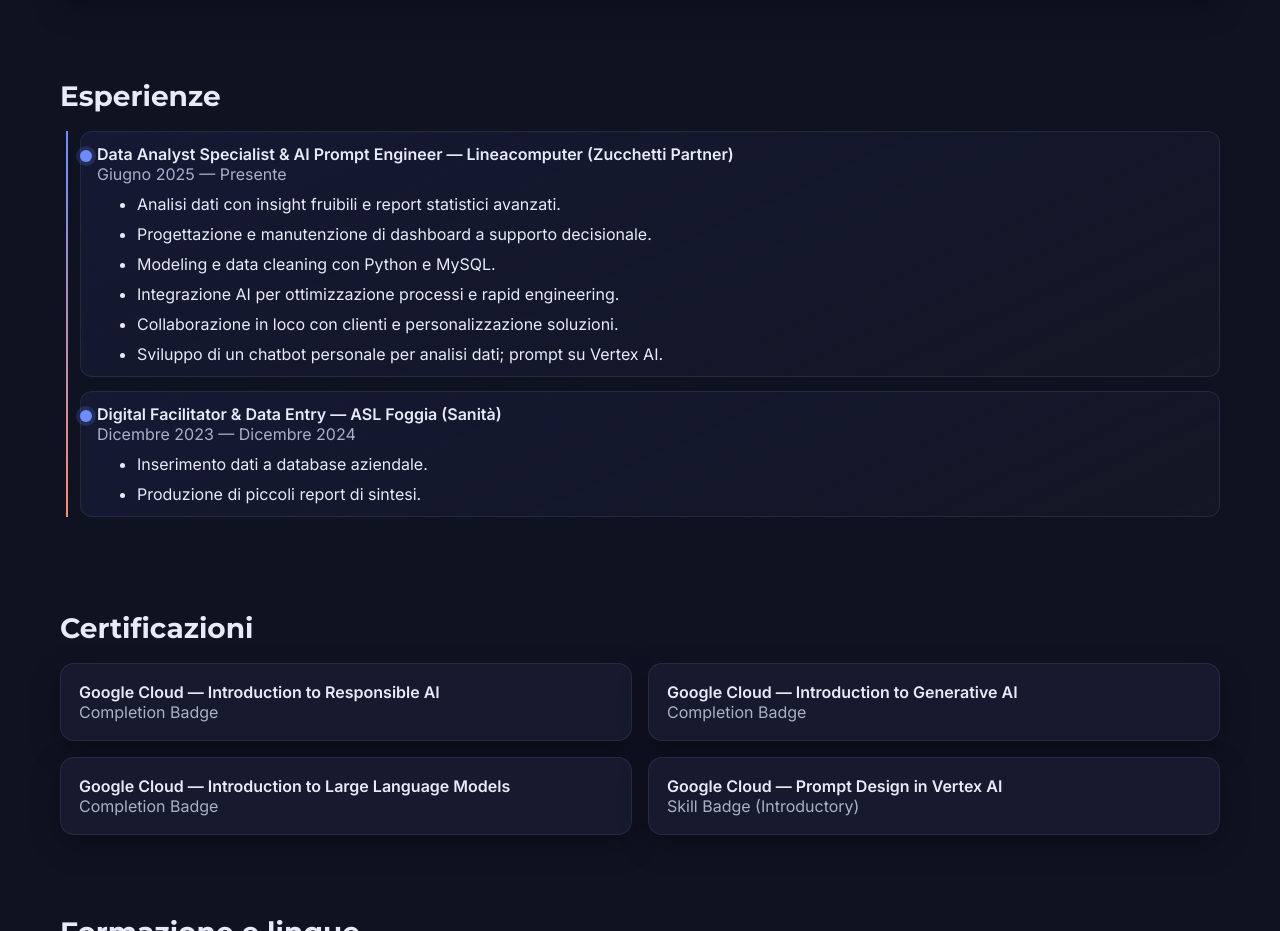
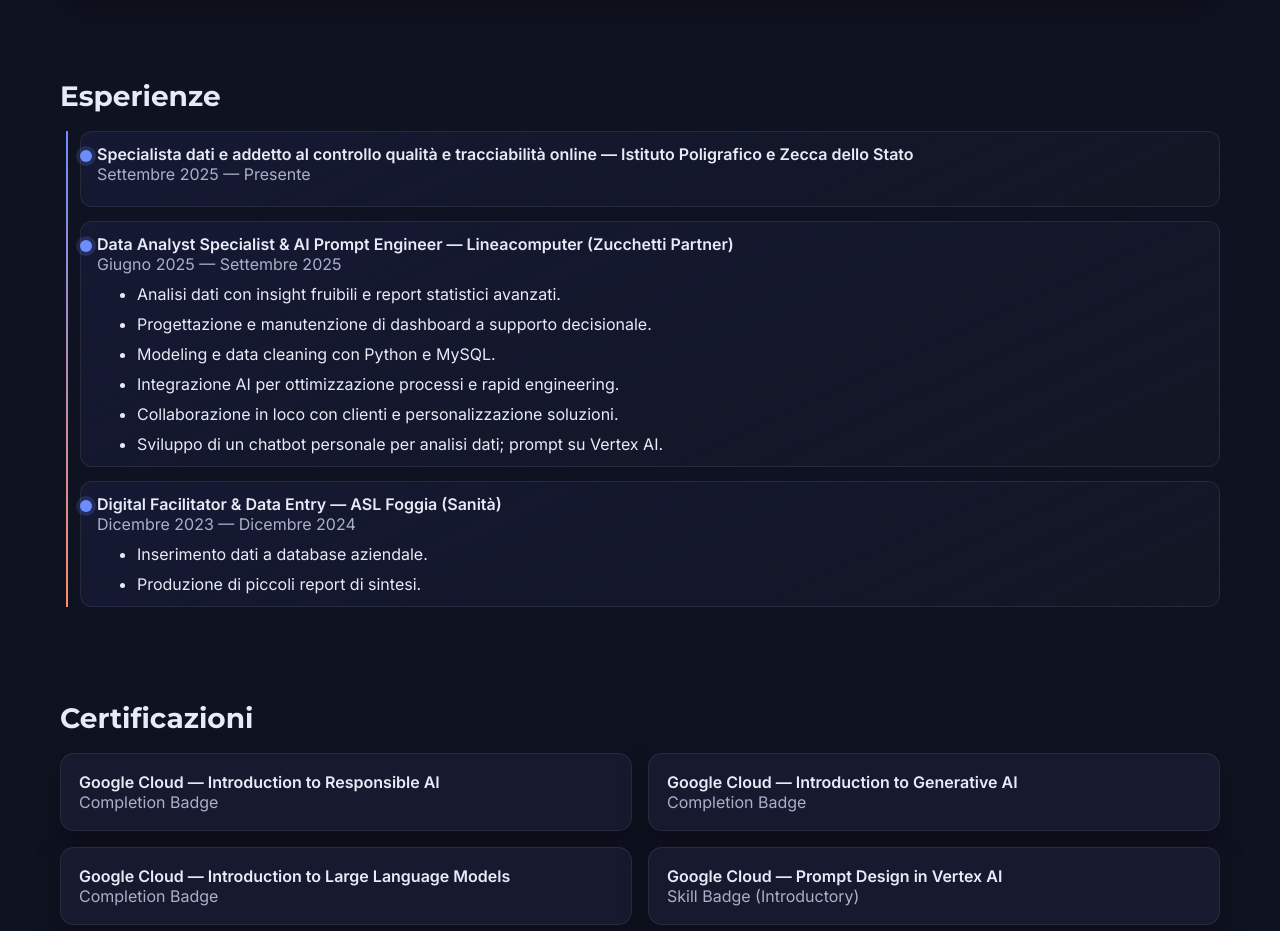
Before and after one commit to emamaffe/PORTFOLIOSITEEMA, a plain HTML site: page index.html in a window 1280 px wide. Shown: the part 2448-3379 px from the top of the page. Drawn offline with Linux system fonts and the light colour scheme.

Commit message:
Update index.html

```diff
--- a/index.html
+++ b/index.html
@@ -287,9 +287,20 @@
       <h2>Esperienze</h2>
     </div>
     <div class="timeline">
+
+
+      <!-- Nuova esperienza: Zecca dello Stato -->
+      <div class="item in-view">
+        <strong>Specialista dati e addetto al controllo qualità e tracciabilità online — Istituto Poligrafico e Zecca dello Stato</strong>
+        <div class="muted">Settembre 2025 — Presente</div>
+        <ul class="list" style="margin:10px 0 0">
+        </ul>
+      </div>
+
+      <!-- Esperienza Lineacomputer -->
       <div class="item in-view">
         <strong>Data Analyst Specialist & AI Prompt Engineer — Lineacomputer (Zucchetti Partner)</strong>
-          <div class="muted">Giugno 2025 — Presente</div>
+        <div class="muted">Giugno 2025 — Settembre 2025</div>
         <ul class="list" style="margin:10px 0 0">
           <li>Analisi dati con insight fruibili e report statistici avanzati.</li>
           <li>Progettazione e manutenzione di dashboard a supporto decisionale.</li>
@@ -299,6 +310,8 @@
           <li>Sviluppo di un chatbot personale per analisi dati; prompt su Vertex AI.</li>
         </ul>
       </div>
+
+      <!-- Esperienza ASL Foggia -->
       <div class="item in-view">
         <strong>Digital Facilitator & Data Entry — ASL Foggia (Sanità)</strong>
         <div class="muted">Dicembre 2023 — Dicembre 2024</div>
@@ -307,6 +320,7 @@
           <li>Produzione di piccoli report di sintesi.</li>
         </ul>
       </div>
+
     </div>
   </div>
 </section>
```
Lines whose indentation alone changed are shown as unchanged.
